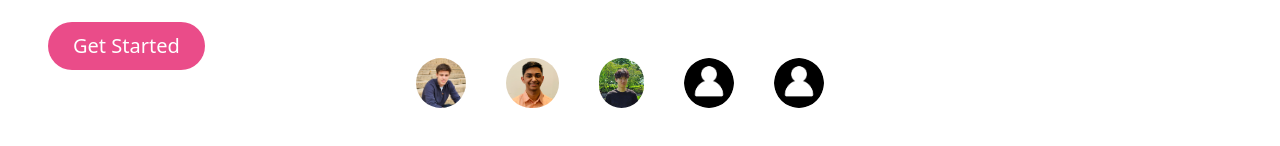
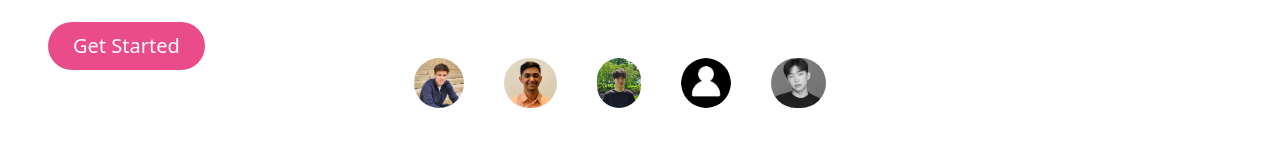
Before and after one commit to rahimmerchan/gallery, a React (Vite) app: page / in a window 1280 px wide. Shown: the part 694-840 px from the top of the page. Built offline with nearby package versions, Linux system fonts and the light colour scheme.

Commit message:
Update hero.jsx

```diff
--- a/src/components/hero.jsx
+++ b/src/components/hero.jsx
@@ -91,7 +91,7 @@ function Hero() {
           <div>
             <a href="https://github.com/torigood" target="_blank">
               <img
-                src="/assets/images/image-12.png"
+                src="/assets/images/kwansik-icon-image.png"
                 height="50px"
                 className="icon-space circular-button"
               />
```
